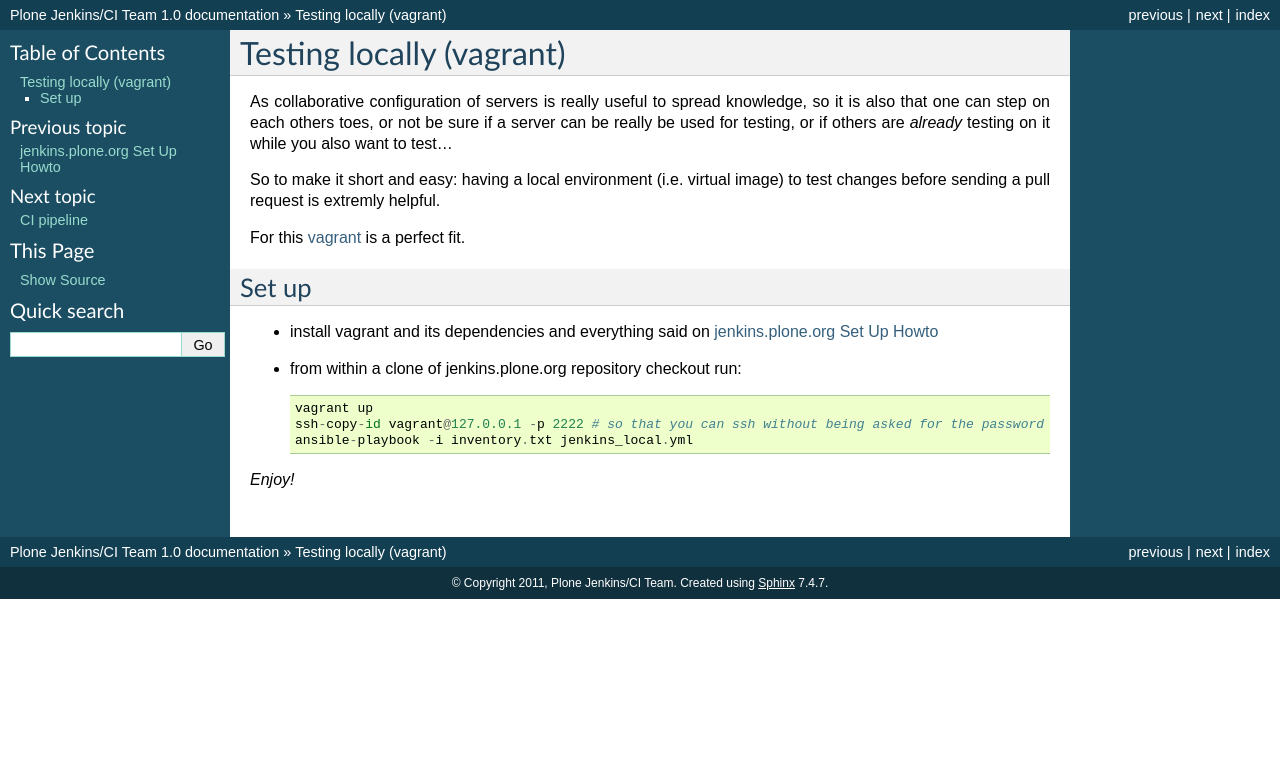
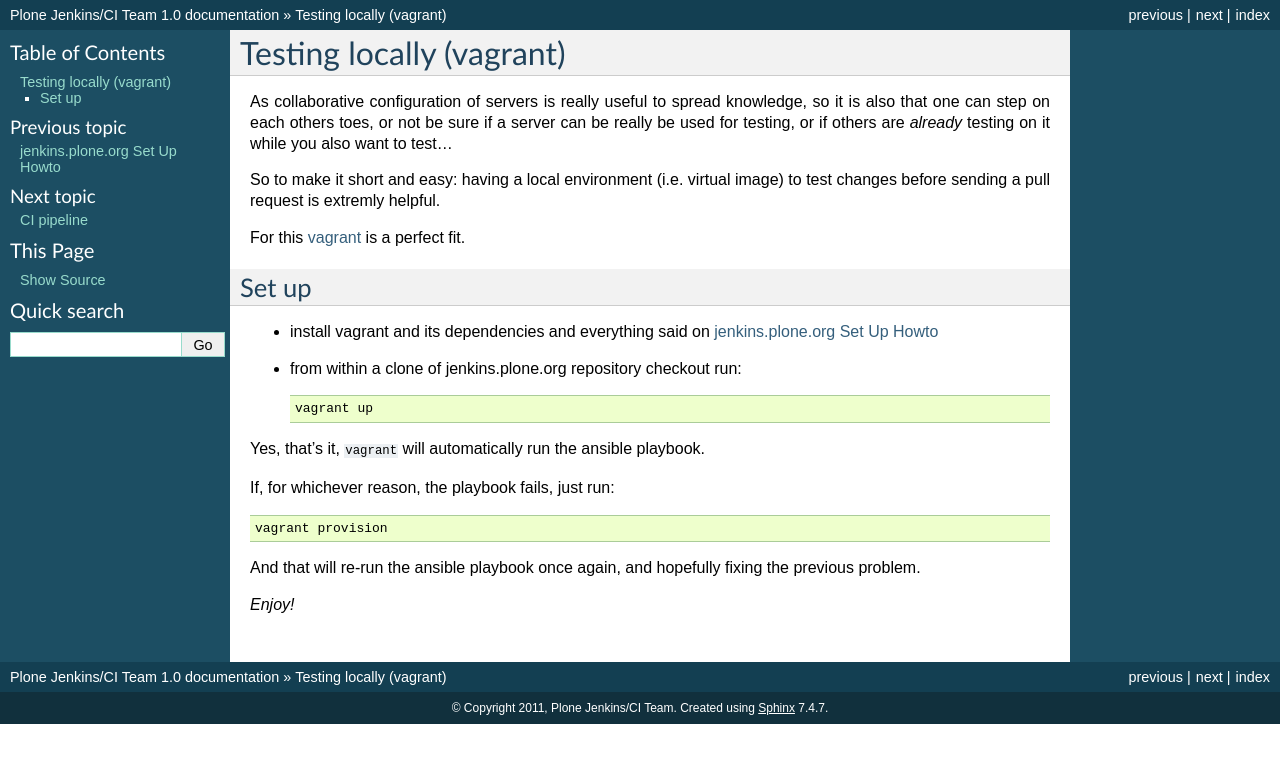
Before and after one commit to plone/jenkins.plone.org, a Sphinx documentation site: the page built from docs/source/vagrant.rst, in a window 1280 px wide. Shown: the top 763 px of the page. Built offline with Sphinx 7.4.7, drawn with Linux system fonts in a browser that asks for light colours.

Commit message:
Update vagrant docs
"If you know the tools, you have the power" :-)

```diff
--- a/docs/source/vagrant.rst
+++ b/docs/source/vagrant.rst
@@ -22,7 +22,19 @@
 * from within a clone of jenkins.plone.org repository checkout run::
 
     vagrant up
-    ssh-copy-id vagrant@127.0.0.1 -p 2222 # so that you can ssh without being asked for the password
-    ansible-playbook -i inventory.txt jenkins_local.yml
+
+Yes,
+that's it,
+``vagrant`` will automatically run the ansible playbook.
+
+If,
+for whichever reason,
+the playbook fails,
+just run::
+
+  vagrant provision
+
+And that will re-run the ansible playbook once again,
+and hopefully fixing the previous problem.
 
 *Enjoy!*
```
